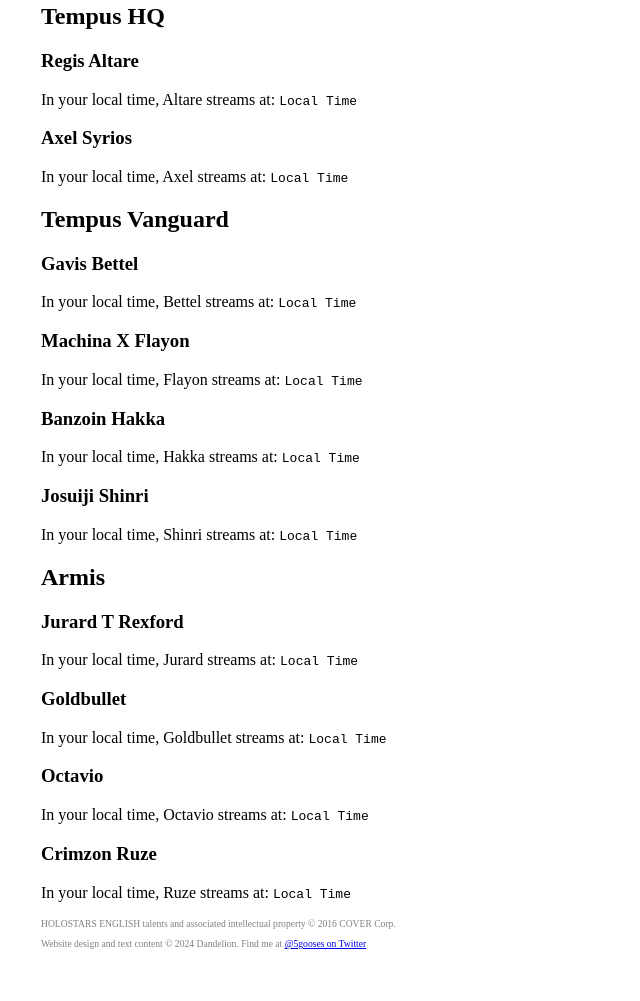
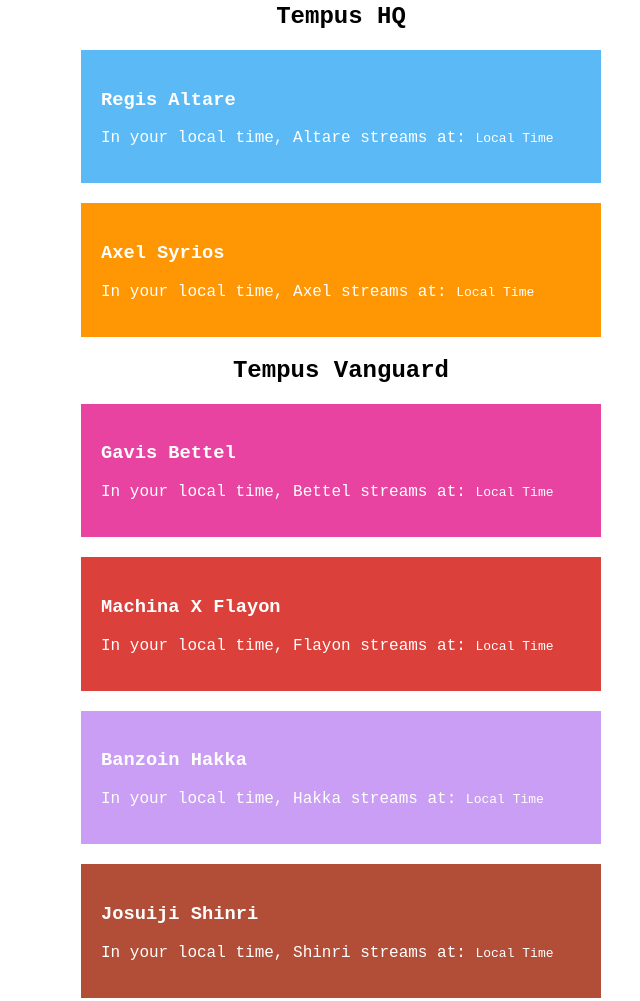
Before and after one commit to DandelionDays/elysium-time-converter, a plain HTML site: page index.html in a window 1280 px wide. Shown: the part 107-1108 px from the top of the page, without its empty margins (299-939 px from the left). Drawn offline with Linux system fonts and the light colour scheme; a web font is replaced by a local one.

Commit message:
styles completed

```diff
--- a/styles/styles.css
+++ b/styles/styles.css
@@ -1,11 +1,11 @@
 html {
   font-size: 100%;
-  font-family: "Courier Prime" Courier, monospace;
+  font-family: 'Share Tech Mono', monospace;
   font-weight: 400;
 }
 body {
   font-size: 100%;
-  font-family: 'Courier Prime' Courier, monospace;
+  font-family: 'Share Tech Mono', monospace;
   font-weight: 400;
   width: auto;
   max-width: 600px;
@@ -13,38 +13,93 @@ body {
   padding: 20px;
 }
 h1 {
+  font-size: 200%;
+  font-family: 'Zen Dots', display, monospace;
+  font-weight: 600;
   text-align: center;
 }
-// tempus hq
+h3, p {
+  color: white;
+}
 .tempus-hq {
+  margin: 20px;
+  text-align: center;
 }
 .altare {
+  background-color: #5bbaf5;
+  margin: 20px;
+  padding: 20px;
+  text-align: left;
 }
 .axel {
+  background-color: #ff9603;
+  margin: 20px;
+  padding: 20px;
+  text-align: left;
 }
-// tempus vanguard
 .tempus-vg {
+  margin: 20px;
+  text-align: center;
 }
 .bettel {
+  background-color: #e943a1;
+  margin: 20px;
+  padding: 20px;
+  text-align: left;
 }
 .flayon {
+  background-color: #db403a;
+  margin: 20px;
+  padding: 20px;
+  text-align: left;
 }
 .hakka {
+  background-color: #c99ef4;
+  margin: 20px;
+  padding: 20px;
+  text-align: left;
 }
 .shinri {
+  background-color: #b24e37;
+  margin: 20px;
+  padding: 20px;
+  text-align: left;
 }
-// armis
 .armis {
+  margin: 20px;
+  text-align: center;
 }
 .jurard {
+  background-color: #423c3c;
+  margin: 20px;
+  padding: 20px;
+  text-align: left;
 }
 .goldbullet {
+  background-color: #0b7271;
+  margin: 20px;
+  padding: 20px;
+  text-align: left;
 }
 .octavio {
+  background-color: #3e72e2;
+  margin: 20px;
+  padding: 20px;
+  text-align: left;
 }
 .ruze {
+  background-color: #c00101;
+  margin: 20px;
+  padding: 20px;
+  text-align: left;
 }
-footer {
-  font-size: 60%;
+.footer {
+  font-size: 50%;
   color: grey;
+  max-width: 600px;
+  /*margin: 20px, auto;*/
+  margin-right: 40px;
+  margin-left: 40px;
+  padding: 20px, auto;
+  text-align: justify;
 }
```
